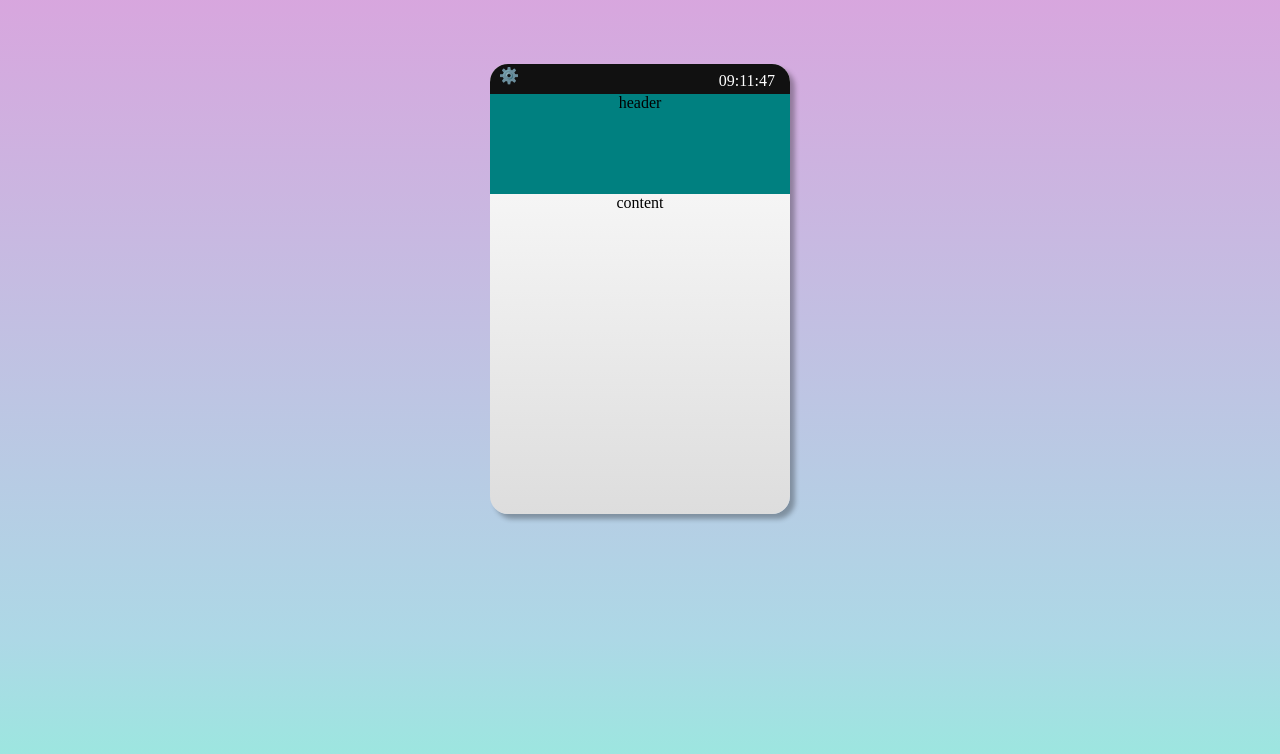
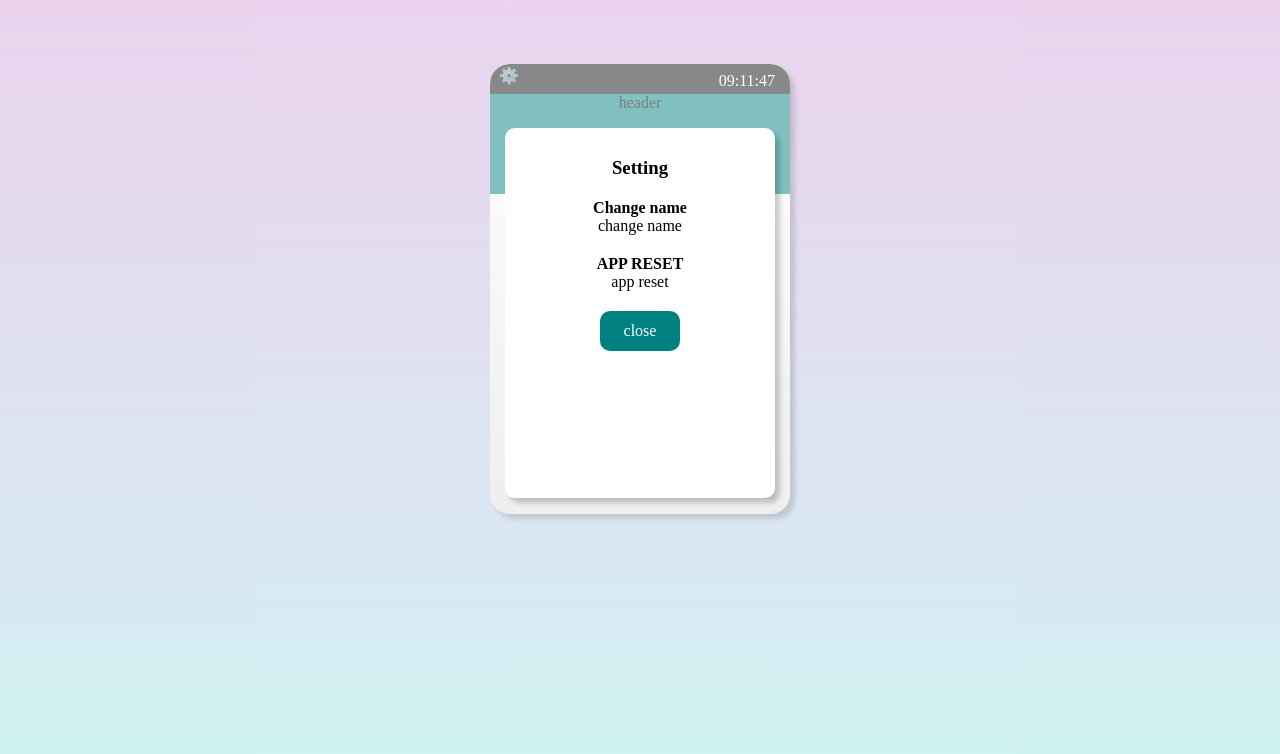
Before and after one commit to hyo-choi/to-do-list, a plain HTML site: page index.html in a window 1280 px wide. Both pictures are taken after a click on the button "⚙️". Drawn offline with Linux system fonts and the light colour scheme.

Commit message:
Add: modal window property for setting
Added modal window property for setting
and fixed naming convention for CSS class & id.

```diff
--- a/clock.js
+++ b/clock.js
@@ -1,4 +1,4 @@
-const clock = document.querySelector("#currentTime");
+const clock = document.querySelector(".js-current-time");
 
 function getTime() {
 	const date = new Date();
@@ -17,4 +17,4 @@
 }
 
 init();
-setInterval(getTime, 500);
+setInterval(getTime, 1000);
--- a/index.html
+++ b/index.html
@@ -9,15 +9,15 @@
 </head>
 
 <body>
-	<div id="frameAlign">
+	<div id="frame-align">
 		<div id="frame">
 			<div id="bar">
 				<span id="icons">
 					<ul>
-						<li><button id="setting">⚙️</button></li>
+						<li><button id="js-setting__open-button">⚙️</button></li>
 					</ul>
 				</span>
-				<span id="currentTime">currentTime</span>
+				<span class="current-time js-current-time">currentTime</span>
 			</div>
 			<div id="header">
 				header
@@ -27,7 +27,22 @@
 			</div>
 		</div>
 	</div>
+	<div class="not-showing modal-background js-modal-background">
+		<div class="now-showing modal-window js-modal-window">
+			<h3>Setting</h3>
+			<div>
+				<h4 class="menu__title">Change name</h4>
+				<span>change name</span>
+			</div>
+			<div>
+				<h4 class="menu__title">APP RESET</h4>
+				<span>app reset</span>
+			</div>
+			<button class="setting__close-button js-setting__close-button">close</button>
+		</div>
+	</div>
 	<script src="clock.js"></script>
+	<script src="setting.js"></script>
 </body>
 
 </html>
--- /dev/null
+++ b/setting.js
@@ -0,0 +1,26 @@
+const MODALBG = "js-modal-background",
+	MODALWINDOW = "js-modal-window",
+	NOTSHOWING = "not-showing";
+
+const settingButton = document.querySelector("#js-setting__open-button"),
+	settingCloseButton = document.querySelector(".js-setting__close-button"),
+	modalBackground = document.querySelector(`.${MODALBG}`),
+	modalWindow = document.querySelector(`.${MODALWINDOW}`);
+
+function getSettingModal() {
+	if (modalBackground.classList.contains(NOTSHOWING)) {
+		modalBackground.classList.remove(NOTSHOWING);
+		modalWindow.classList.remove(NOTSHOWING);
+	}
+	else {
+		modalBackground.classList.add(NOTSHOWING);
+		modalWindow.classList.add(NOTSHOWING);
+	}
+}
+
+function init() {
+	settingButton.addEventListener("click", getSettingModal);
+	settingCloseButton.addEventListener("click", getSettingModal);
+}
+
+init();
--- a/todoList.css
+++ b/todoList.css
@@ -1,5 +1,39 @@
 :root {
 	--transition-property: 0.3s ease-in-out;
+}
+
+.not-showing {
+	display: none;
+}
+
+.modal-background {
+	position: fixed;
+	left: 0;
+	top: 0;
+	width: 100%;
+	height: 100%;
+	z-index: 10;
+	background: rgba(255, 255, 255, 0.5);
+	transition: var(--transition-property);
+	text-align: center;
+}
+
+.modal-window {
+	z-index: 11;
+	margin-top: 10%;
+	margin-bottom: 10%;
+	display: inline-block;
+	padding: 10px;
+	width: 250px;
+	height: 350px;
+	border-radius: 10px;
+	box-shadow: 5px 5px 5px rgba(0, 0, 0, 0.2);
+	background: white;
+}
+
+.menu__title {
+	margin: unset;
+	margin-top: 20px;
 }
 
 body {
@@ -16,9 +50,20 @@
 
 button:hover {
 	opacity: 100%;
+	cursor: pointer;
 }
 
-#frameAlign {
+.setting__close-button {
+	margin-top: 20px;
+	opacity: 100%;
+	width: 80px;
+	height: 40px;
+	border-radius: 10px;
+	background-color: teal;
+	color: white;
+}
+
+#frame-align {
 	text-align: center;
 }
 
@@ -29,15 +74,17 @@
 	background:linear-gradient(#fff, #ddd);
 	width: 300px;
 	height: 450px;
-	border-radius: 6% / 4%;
+	border-radius: 20px;
 	box-shadow: 5px 5px 5px rgba(0, 0, 0, 0.3);
 	overflow: hidden;
+	z-index: 1;
 }
 
 #bar {
 	margin: 0;
+	width: inherit;
 	height: 30px;
-	background-color: #111;
+	background: #111;
 	position:relative;
 	top:0px;
 }
@@ -55,7 +102,7 @@
 	color: white;
 }
 
-#currentTime {
+.current-time {
 	margin-top: 8px;
 	margin-right: 5%;
 	float: right;
@@ -65,10 +112,12 @@
 
 #content {
 	margin: 0;
-	height: auto;
+	width: inherit;
+	height: 320px;
 }
 
 #header {
-	background-color: teal;
+	background: teal;
+	width: inherit;
 	height: 100px;
 }
```
